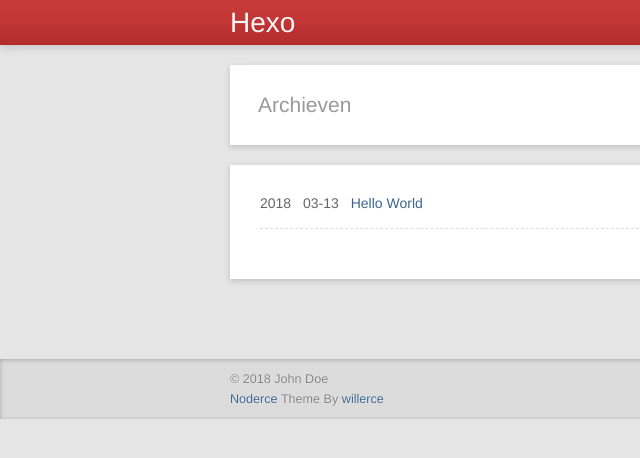
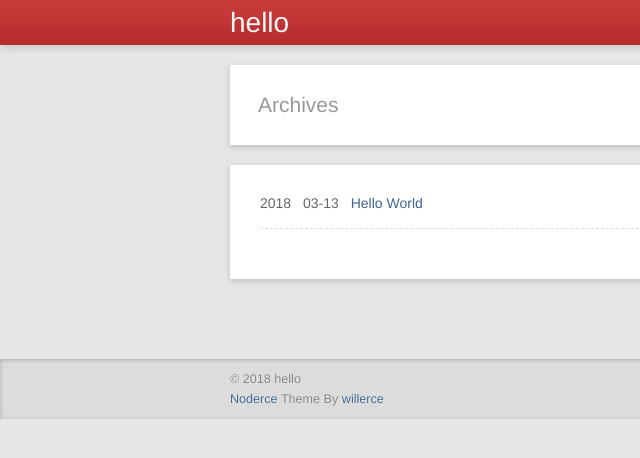
Before and after one commit to zuochu/zuochu.github.io, a plain HTML site: page archives/index.html in a window 1280 px wide. Shown: the full height of the page, 0-640 px from the left. Drawn offline with Linux system fonts and the light colour scheme.

Commit message:
更新博客。

```diff
--- a/archives/index.html
+++ b/archives/index.html
@@ -3,21 +3,21 @@
 <head>
   <meta charset="utf-8">
 
-  <title>Hexo › Archieven</title>
-  <meta name="author" content="John Doe">
+  <title>hello › Archives</title>
+
 
 
   <meta name="viewport" content="width=device-width, initial-scale=1, maximum-scale=1">
 
 
-  <meta property="og:site_name" content="Hexo"/>
+  <meta property="og:site_name" content="hello"/>
 
 
     <meta property="og:image" content="undefined"/>
 
 
   <link href="/favicon.png" rel="icon">
-  <link rel="alternate" href="http://feeds.feedburner.com/willerce" title="Hexo" type="application/atom+xml">
+  <link rel="alternate" href="http://feeds.feedburner.com/willerce" title="hello" type="application/atom+xml">
   <link rel="stylesheet" href="/css/style.css" media="screen" type="text/css">
 
 <script type="text/javascript">
@@ -37,8 +37,8 @@
 
 <body>
   <header id="header"><div class="meta inner">
-  <h1><a href="/">Hexo</a></h1>
-  <h2><a href="/"></a></h2>
+  <h1><a href="/">hello</a></h1>
+  <h2><a href="/">hello</a></h2>
   <nav id="main-nav">
     <ul>
 
@@ -56,7 +56,7 @@
 </header>
   <div id="content" class="inner">
     <div id="main-col" class="alignleft"><div id="wrapper">
-<h2 class="archive-title">Archieven</h2>
+<h2 class="archive-title">Archives</h2>
 
 
   <article class="archive">
@@ -83,7 +83,7 @@
   <footer id="footer"><div class="inner"><div class="alignleft">
   <p>
 
-    &copy; 2018 John Doe
+    &copy; 2018 hello
 
   </p>
   <p>
```
Also changed, not shown: 2018/03/13/hello-world/index.html (+7 -7 lines), archives/2018/03/index.html (+7 -7 lines), archives/2018/index.html (+7 -7 lines), index.html (+7 -7 lines).
